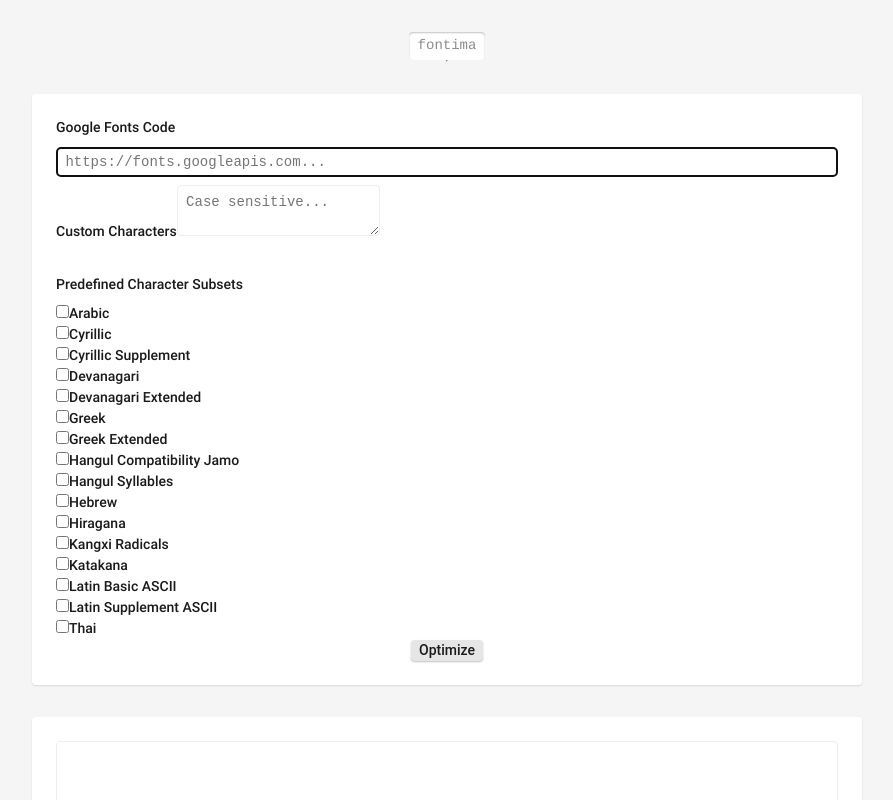
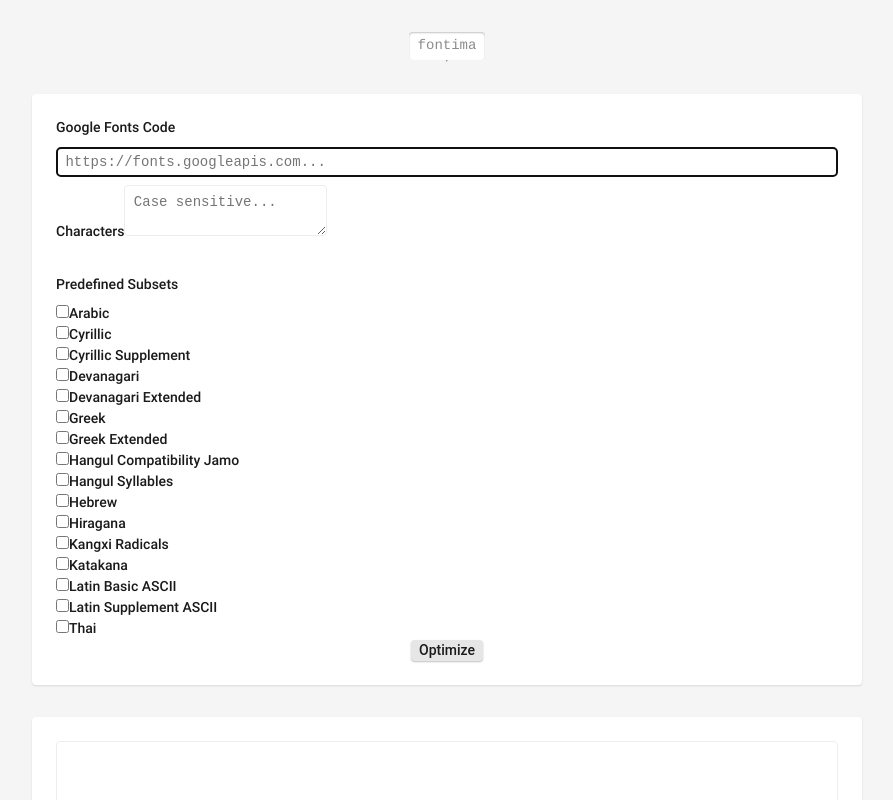
Before and after one commit to leodeslf/abcompact, a React (Vite) app: page / in a window 1280 px wide. Shown: the top 800 px of the page, without its empty margins (193-1086 px from the left). Built offline with nearby package versions, Linux system fonts and the light colour scheme.

Commit message:
Simplify input label naming.

```diff
--- a/src/components/form/CustomCharacters.tsx
+++ b/src/components/form/CustomCharacters.tsx
@@ -18,7 +18,7 @@
   return (
     <div className="custom-characters__container">
       <label htmlFor="custom-characters">
-        Custom Characters
+        Characters
       </label>
       <textarea
         id="custom-characters"
--- a/src/components/form/PredefinedCharacterSubsets.tsx
+++ b/src/components/form/PredefinedCharacterSubsets.tsx
@@ -32,7 +32,7 @@
       onChange={updateAmountOfSelectedSubsets}
     >
       <legend>
-        Predefined Character Subsets
+        Predefined Subsets
       </legend>
       <ul>
         {predefinedCharacterSubsets.map(({ id, name }) => (
```
